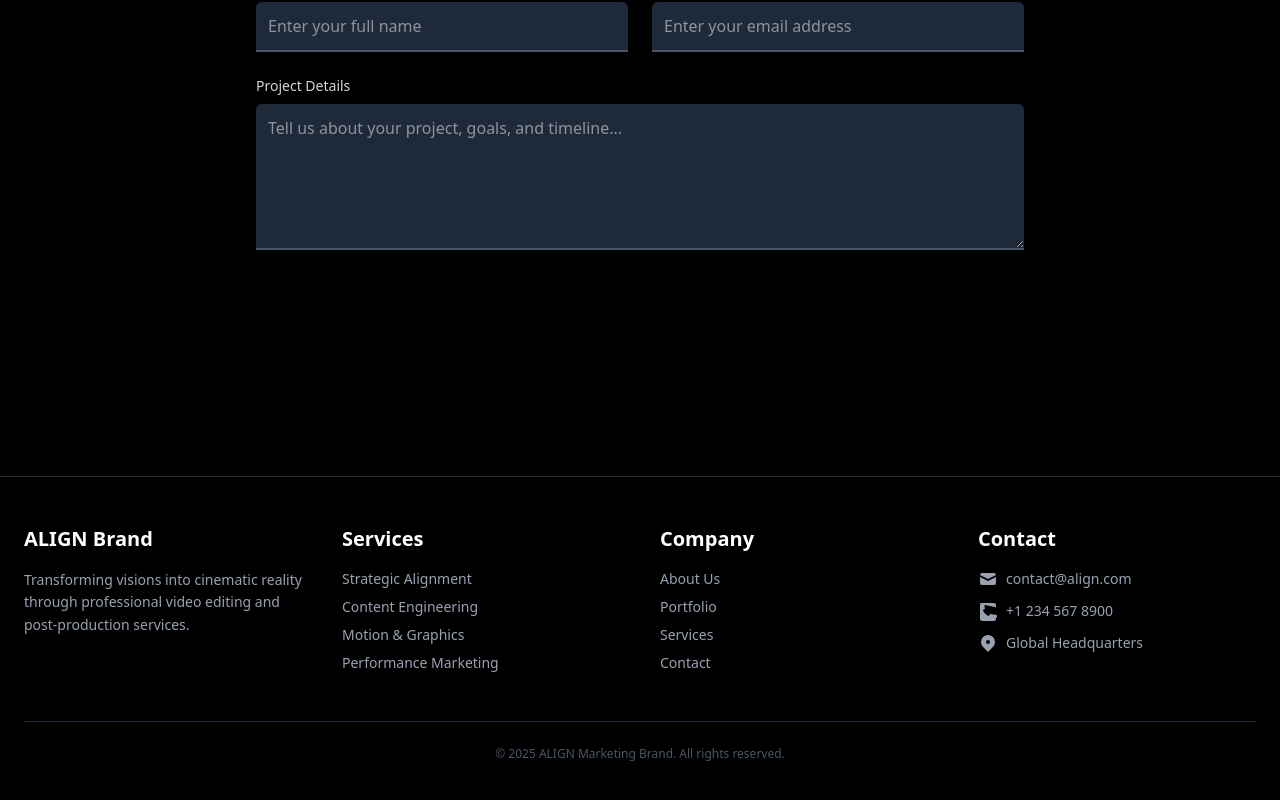
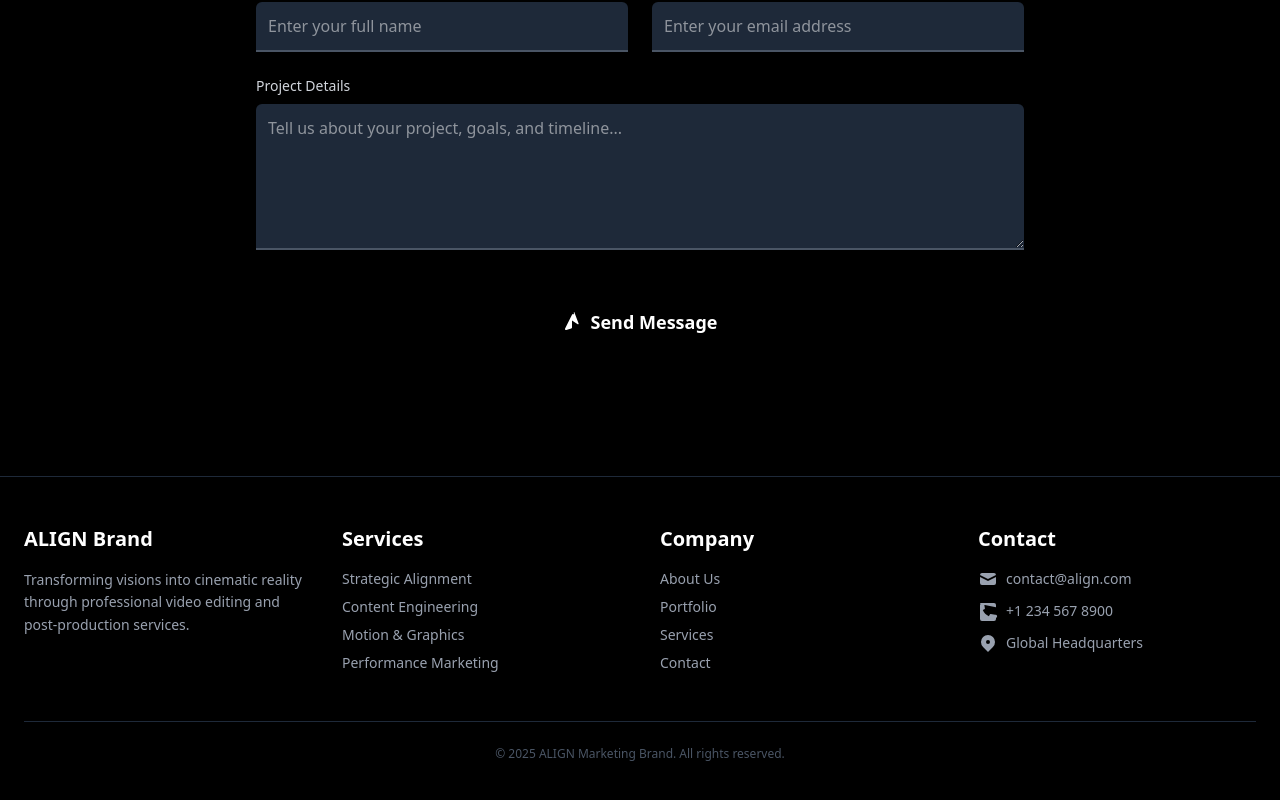
Before and after one commit to mayanksaini18/ALIGN, a React (Vite) app: page / in a window 1280 px wide. Shown: the part 2741-3541 px from the top of the page. Built offline with nearby package versions, Linux system fonts and the light colour scheme.

Commit message:
Update Body.jsx

```diff
--- a/src/components/Body.jsx
+++ b/src/components/Body.jsx
@@ -1,11 +1,9 @@
 import React from 'react';
 
 // --- ServiceCard Component (Helper) ---
-// The icon prop now expects an SVG JSX element
 function ServiceCard({ title, icon, description }) {
     return (
         <div className="p-8 bg-deep-panel rounded-xl shadow-2xl space-y-4 border border-gray-800 transition duration-300 hover:border-align-gold">
-            {/* Render the SVG icon directly */}
             <div className="text-5xl mb-4 transition duration-300 text-align-gold">{icon}</div>
             <h3 className="text-2xl font-semibold text-white">{title}</h3>
             <p className="text-gray-400">{description}</p>
@@ -17,9 +15,9 @@ function ServiceCard({ title, icon, description }) {
     );
 }
 
-// --- Contact Section (Helper) ---
+// --- Contact Section with Submit Button ---
 function ContactSection() {
-    const FORMSPREE_ENDPOINT = "https://formspree.io/f/vxkgbyea";
+    const FORMSPREE_ENDPOINT = "https://formspree.io/f/xkgqbyea";
 
     return (
         <section id="contact" className="max-w-3xl mx-auto mt-24 py-16 bg-black text-white rounded-lg">
@@ -45,8 +43,9 @@ function ContactSection() {
                     <textarea id="project-details" name="message" rows="5" placeholder="Tell us about your project, goals, and timeline..." className="w-full p-3 bg-gray-800 border-b-2 border-gray-600 focus:border-align-gold text-white rounded-t-md outline-none transition duration-300 resize-y" required></textarea>
                 </div>
 
+                {/* --- SUBMIT BUTTON ADDED HERE --- */}
                 <div className="text-center pt-4">
-                    <button type="submit" className="px-8 py-3 text-lg font-bold rounded-full bg-align-gold text-black shadow-xl hover:shadow-align-gold/50 transition duration-300 transform hover:scale-[1.02]">
+                    <button type="submit" className="px-8 py-3 text-lg font-bold rounded-full bg-align-gold text-white shadow-xl hover:shadow-align-gold/50 transition duration-300 transform hover:scale-[1.02]">
                         <span className="flex items-center justify-center">
                             <svg className="w-5 h-5 mr-2" fill="currentColor" viewBox="0 0 20 20" xmlns="http://www.w3.org/2000/svg"><path d="M10.894 2.553a1 1 0 00-1.788 0l-7 14a1 1 0 001.169 1.409l5-1.429A1 1 0 009 15.541V8.56l5.73 3.61c.45.286 1.05-.138.868-.643l-4.71-12.445z"></path></svg>
                             Send Message
@@ -66,24 +65,17 @@ function Body({ className }) {
     const WebIcon = <svg xmlns="http://www.w3.org/2000/svg" width="48" height="48" viewBox="0 0 24 24" fill="none" stroke="currentColor" strokeWidth="1.5" strokeLinecap="round" strokeLinejoin="round"><path d="M12 2a10 10 0 0 0 9.8 8.6c.3 1.1-.1 2.3-.9 3.1L12 21.8l-7-7.1c-.8-.8-1.2-2-.9-3.1A10 10 0 0 0 12 2Z"/><path d="M5 13.5c.3 1.1.8 2.3 1.7 3.1L12 21.8l5.3-5.2c.8-.8 1.3-2 1.7-3.1"/><path d="M12 2v10m-3-3h6"/></svg>;
     const SearchIcon = <svg xmlns="http://www.w3.org/2000/svg" width="48" height="48" viewBox="0 0 24 24" fill="none" stroke="currentColor" strokeWidth="1.5" strokeLinecap="round" strokeLinejoin="round"><circle cx="11" cy="11" r="8"></circle><line x1="21" y1="21" x2="16.65" y2="16.65"></line><path d="M10 5l4 4m0-4l-4 4"></path></svg>;
     const TargetIcon = <svg xmlns="http://www.w3.org/2000/svg" width="48" height="48" viewBox="0 0 24 24" fill="none" stroke="currentColor" strokeWidth="1.5" strokeLinecap="round" strokeLinejoin="round"><circle cx="12" cy="12" r="10"></circle><circle cx="12" cy="12" r="6"></circle><circle cx="12" cy="12" r="2"></circle></svg>;
-    const PhoneIcon = <svg xmlns="http://www.w3.org/2000/svg" width="48" height="48" viewBox="0 0 24 24" fill="none" stroke="currentColor" strokeWidth="1.5" strokeLinecap="round" strokeLinejoin="round"><rect x="5" y="2" width="14" height="20" rx="2" ry="2"></rect><line x1="12" y1="18" x2="12" y2="18"></line></svg>;
     const BoltIcon = <svg xmlns="http://www.w3.org/2000/svg" width="48" height="48" viewBox="0 0 24 24" fill="none" stroke="currentColor" strokeWidth="1.5" strokeLinecap="round" strokeLinejoin="round"><path d="M13 10V3L4 14h7v7l9-11h-7z"></path></svg>;
     const BrushIcon = <svg xmlns="http://www.w3.org/2000/svg" width="48" height="48" viewBox="0 0 24 24" fill="none" stroke="currentColor" strokeWidth="1.5" strokeLinecap="round" strokeLinejoin="round"><path d="M12.5 7.5l-3 3M18 13l-4-4m-3-3l-4-4m15 15l-4-4m-3-3l-4-4m-4 15l-4-4m21 0l-4 4M7 21l-3-3m15-6l-3-3M3 3l18 18"></path></svg>;
-    const VideoIcon = <svg xmlns="http://www.w3.org/2000/svg" width="48" height="48" viewBox="0 0 24 24" fill="none" stroke="currentColor" strokeWidth="1.5" strokeLinecap="round" strokeLinejoin="round"><path d="M15 10l4 4-4 4"></path><path d="M4 4h7a4 4 0 0 1 4 4v4a4 4 0 0 1-4 4H4z"></path></svg>;
     const EditIcon = <svg xmlns="http://www.w3.org/2000/svg" width="48" height="48" viewBox="0 0 24 24" fill="none" stroke="currentColor" strokeWidth="1.5" strokeLinecap="round" strokeLinejoin="round"><path d="M17 3a2.85 2.85 0 1 1 4 4L7.5 20.5 2 22l1.5-5.5L17 3z"></path></svg>;
-    const ChartIcon = <svg xmlns="http://www.w3.org/2000/svg" width="48" height="48" viewBox="0 0 24 24" fill="none" stroke="currentColor" strokeWidth="1.5" strokeLinecap="round" strokeLinejoin="round"><path d="M3 3v18h18"></path><path d="M18.7 8l-6.2 6.2-2.5-2.5-5 5"></path></svg>;
 
-    // Updated Services List with SVG Icons
     const digitalServices = [
         { title: "Custom Web Development", icon: WebIcon, description: "Building high-performance, fully custom websites (React, Next.js) tailored to your business needs." },
         { title: "SEO Strategy & Execution", icon: SearchIcon, description: "Driving organic traffic and ranking higher with comprehensive keyword research and on-page optimization." },
         { title: "Performance Marketing (PPC)", icon: TargetIcon, description: "Optimizing Google Ads and social campaigns to maximize ROI and minimize cost per conversion." },
-        // { title: "Social Media Management", icon: PhoneIcon, description: "Creating, scheduling, and analyzing engaging content across platforms to grow your audience and brand." },
         { title: "Conversion Rate Optimization", icon: BoltIcon, description: "Analyzing user journeys and site behavior to turn more visitors into customers." },
         { title: "UI/UX Design & Audit", icon: BrushIcon, description: "Designing intuitive user interfaces and conducting expert reviews to ensure seamless user experience." },
-        // { title: "Motion Graphics & Video", icon: VideoIcon, description: "Producing cinematic, animated video content and engaging motion graphics for all digital channels." },
         { title: "Brand & Content Strategy", icon: EditIcon, description: "Developing a unified brand voice and content plan that aligns with your market goals." },
-        // { title: "Analytics & Reporting", icon: ChartIcon, description: "Providing clear, actionable data insights and detailed reports to measure success and inform strategy." }
     ];
 
     return (
@@ -107,24 +99,19 @@ function Body({ className }) {
                 <p className="text-lg text-gray-400 max-w-2xl mx-auto mb-16">
                     A look at some of our recent projects. Short-form content that packs a punch.
                 </p>
-                {/* Placeholder for works gallery/grid */}
                 <div className="grid md:grid-cols-3 gap-6">
                     {[1, 2, 3].map((i) => (
-                        // Cards now use a 'deep-panel' background for slight contrast
                         <div key={i} className="group aspect-video bg-deep-panel rounded-xl overflow-hidden relative transition-shadow duration-300 shadow-xl hover:shadow-align-gold/50">
                             <img src={`https://placehold.co/600x400/0A0A0A/FFC300?text=Project+${i}`} alt={`Project ${i}`} className="w-full h-full object-cover opacity-60 group-hover:opacity-100 transition duration-500" />
                             <div className="absolute inset-0 flex items-end justify-start p-6 bg-gradient-to-t from-black/80 to-transparent">
-                                {/*<h3 className="text-3xl font-bold text-white group-hover:text-align-gold transition duration-300">Campaign Title {i}</h3>*/}
                             </div>
                         </div>
                     ))}
                 </div>
             </section>
 
-            {/* Client Words / Testimonials Section */}
             <section id="testimonials" className="max-w-4xl mx-auto mt-24 text-center py-10">
                 <h2 className="text-4xl font-extrabold text-white mb-6">Client Words</h2>
-                {/* Testimonial card uses 'deep-panel' */}
                 <div className="p-8 bg-deep-panel rounded-xl border border-align-gold/20 shadow-xl">
                     <p className="text-xl italic text-gray-300 leading-relaxed">
                         "ALIGN didn't just deliver a campaign; they uncovered the story within it. The process was seamless, the result extraordinary, and it has completely redefined our brand's visual language."
```
